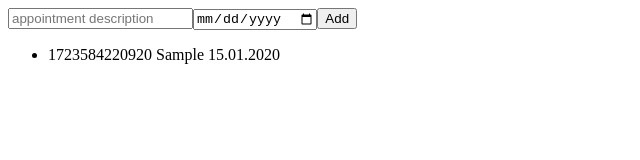
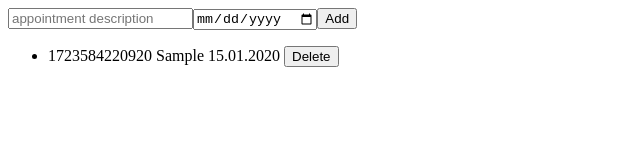
Before and after one commit to hfang821/appointment-app, an Angular app: page / in a window 1280 px wide. Both pictures are taken after typing "Sample", "2020-01-15" into the empty fields and a click on the button "Add". Shown: the top 160 px of the page, without its empty margins (0-640 px from the left). Built offline with nearby package versions, Linux system fonts and the light colour scheme.

Commit message:
add delete button

```diff
--- a/src/app/appointment-list/appointment-list.component.html
+++ b/src/app/appointment-list/appointment-list.component.html
@@ -6,8 +6,9 @@
 </div>
 
 <ul>
-    <li *ngFor="let appointment of appointments">
+    <li *ngFor="let appointment of appointments; index as i">
         <!-- list the appointments id, titles and dates in custom formats -->
         {{appointment.id}} {{appointment.title}} {{appointment.date | date: 'dd.MM.yyyy'}}
+        <button (click)="deleteAppointment(i)">Delete</button>
     </li>
 </ul>
--- a/src/app/appointment-list/appointment-list.component.ts
+++ b/src/app/appointment-list/appointment-list.component.ts
@@ -27,9 +27,12 @@
       // Reset the form
       this.newAppointmentTitle = "";
       this.newAppointmentDate = new Date();
+    }
+  }
 
-      alert(this.appointments.length);
-    }
+  deleteAppointment(index: number){
+    // Remove one appointment from the list by given index
+    this.appointments.splice(index, 1)
   }
 }
 
```
